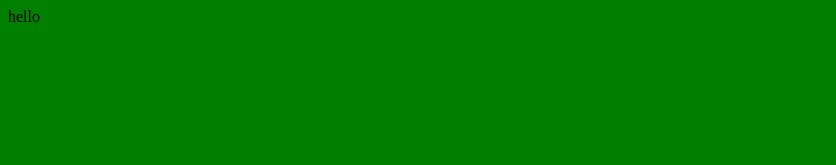
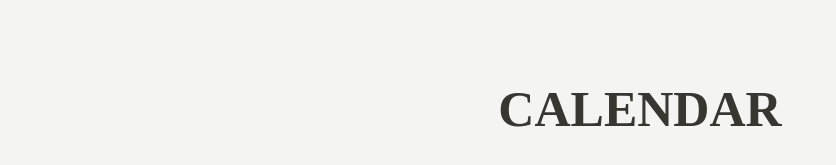
Before and after one commit to qkrdmstlr3/Calendar_web-components, a website built with webpack: page public/index.html in a window 1280 px wide. Shown: the whole page, without its empty margins (0-836 px from the left). Built offline with nearby package versions, Linux system fonts and the light colour scheme.

Commit message:
<FEAT>: components폴더 생성 및 하위에 calendarView.js파일 생성 & index page css
1. index page css 작업
2. calendarView.js파일 생성 - 달력을 보여줄 예정인 파일

```diff
--- a/public/index.html
+++ b/public/index.html
@@ -3,10 +3,13 @@
   <head>
     <meta charset="UTF-8" />
     <meta name="viewport" content="width=device-width, initial-scale=1.0" />
-    <title></title>
+    <title>Calendar</title>
     <link rel="stylesheet" href="src/style/style.css" type="text/css" />
   </head>
   <body>
-    hello
+    <header>CALENDAR</header>
+    <main>
+      <calendar-view></calendar-view>
+    </main>
   </body>
 </html>
--- /dev/null
+++ b/src/components/calendarView.js
@@ -0,0 +1 @@
+class CalendarView {}
--- a/src/index.js
+++ b/src/index.js
@@ -1 +1 @@
-console.log('!');
+import './components/calendarView';
--- a/src/style/style.css
+++ b/src/style/style.css
@@ -1,3 +1,27 @@
+html {
+  width: 100%;
+  height: 100%;
+}
+
 body {
-  background-color: green;
+  width: 100%;
+  height: 80%;
+  padding-top: 80px;
+  margin: 0;
+  color: #373630;
+  background-color: #f4f5f2;
+
+  display: flex;
+  flex-direction: column;
 }
+
+header {
+  margin-bottom: 30px;
+  text-align: center;
+  font-size: 50px;
+  font-weight: bold;
+}
+
+main {
+  height: 100%;
+}
```
